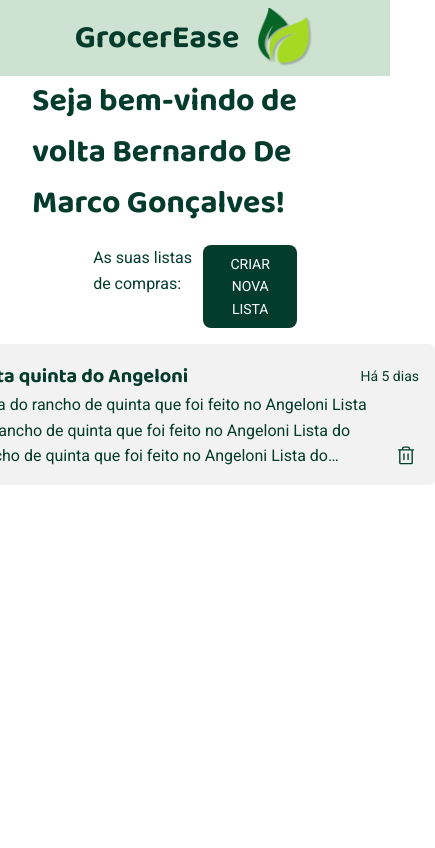
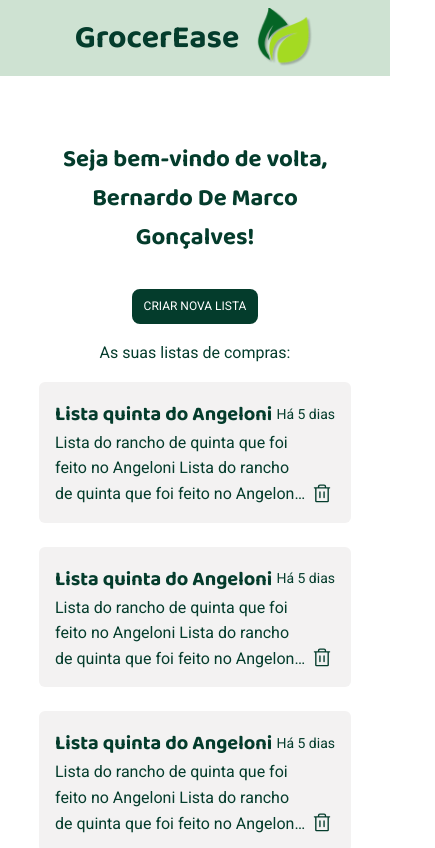
Before and after one commit to JoseMVasconcelos/GrocerEaseProject, a React (Vite) app in the folder client/: page /shopping-lists in a window 390 px wide. Shown: the top 848 px of the page, 435 px wide, since content can reach past the window. Built offline with nearby package versions, Linux system fonts and the light colour scheme.

Commit message:
finished responsive lists grid

```diff
--- a/client/src/pages/ShoppingLists/ShoppingLists.module.css
+++ b/client/src/pages/ShoppingLists/ShoppingLists.module.css
@@ -1,32 +1,72 @@
 .pageContainer {
   flex: 1;
-
+  margin: 4rem 0;
   display: flex;
   flex-direction: column;
   align-items: center;
-  gap: 1rem;
+}
+
+.pageContainer > h1 {
+  text-align: center;
 }
 
 .pageContainer > div {
-  width: 62.5%;
+  margin-top: 2rem;
+  width: 92.5%;
   display: flex;
   justify-content: space-between;
+  align-items: center;
 }
 
-.pageContainer > div > a {
-  text-transform: uppercase;
-  text-decoration: none;
-  text-align: center;
+.pageContainer > div > button {
+  cursor: pointer;
+
+  border: none;
   border-radius: 8px;
   padding: 0.5rem 0.75rem;
-  font-size: 14px;
   width: fit-content;
 
+  text-transform: uppercase;
+  text-align: center;
+  font-size: 0.875rem;
+
+  color: var(--white);
   background-color: var(--green-400);
-  color: var(--white);
   transition: background-color 0.2s ease-in-out;
 }
 
-.pageContainer > div > a:hover {
+.pageContainer > div > button:hover {
   background-color: var(--green-300);
 }
+
+.listsGrid {
+  width: 100%;
+  margin-top: 1rem;
+
+  display: grid;
+  grid-template-columns: repeat(auto-fill, minmax(480px, 1fr));
+  justify-items: center;
+  column-gap: 1rem;
+  row-gap: 1.5rem;
+}
+
+@media screen and (max-width: 30rem) {
+  .pageContainer > h1 {
+    font-size: 1.5rem;
+  }
+
+  .listsGrid {
+    grid-template-columns: 1fr;
+  }
+
+  .pageContainer > div {
+    width: 100%;
+    flex-direction: column;
+    gap: 1rem;
+  }
+
+  .pageContainer > div > button {
+    font-size: 0.75rem;
+    order: -1;
+  }
+}
--- a/client/src/pages/ShoppingLists/components/ListCard/ListCard.module.css
+++ b/client/src/pages/ShoppingLists/components/ListCard/ListCard.module.css
@@ -3,6 +3,7 @@
   border-radius: 6px;
   padding: 1rem;
   width: 30rem;
+  max-width: 80vw;
 }
 
 .listCard > header {
--- a/client/src/pages/ShoppingLists/index.tsx
+++ b/client/src/pages/ShoppingLists/index.tsx
@@ -1,20 +1,28 @@
-import { Link } from 'react-router-dom'
 import styles from './ShoppingLists.module.css'
+import { mockLists } from './mockLists'
+
 import { ListCard } from './components/ListCard'
 
 export function ShoppingLists() {
   return (
     <div className={styles.pageContainer}>
-      <h1>Seja bem-vindo de volta Bernardo De Marco Gonçalves!</h1>
+      <h1>Seja bem-vindo de volta, Bernardo De Marco Gonçalves!</h1>
       <div>
         <p>As suas listas de compras:</p>
-        <Link to={''}>criar nova lista</Link>
+        <button>criar nova lista</button>
       </div>
-      <ListCard
-        createdAt="Há 5 dias"
-        title="Lista quinta do Angeloni"
-        description="Lista do rancho de quinta que foi feito no Angeloni Lista do rancho de quinta que foi feito no Angeloni Lista do rancho de quinta que foi feito no Angeloni Lista do rancho de quinta que foi feito no Angeloni Lista do rancho de quinta que foi feito no Angeloni Lista do rancho de quinta que foi feito no Angeloni o Angeloni Lista do rancho de quinta que foi feito no Angeloni Lista do rancho de quinta que foi feito no Angeloni Lista do rancho de quinta que foi feito no An"
-      />
+      <section className={styles.listsGrid}>
+        {mockLists.map((list) => {
+          return (
+            <ListCard
+              key={list.id}
+              title={list.title}
+              description={list.description}
+              createdAt={list.createdAt}
+            />
+          )
+        })}
+      </section>
     </div>
   )
 }
--- /dev/null
+++ b/client/src/pages/ShoppingLists/mockLists.ts
@@ -0,0 +1,65 @@
+export const mockLists = [
+  {
+    id: 1,
+    title: 'Lista quinta do Angeloni',
+    description:
+      'Lista do rancho de quinta que foi feito no Angeloni Lista do rancho de quinta que foi feito no Angeloni Lista do rancho de quinta que foi feito no Angeloni Lista do rancho de quinta que foi feito no Angeloni Lista do rancho de quinta que foi feito no Angeloni Lista do rancho de quinta que foi feito no Angeloni o Angeloni Lista do rancho de quinta que foi feito no Angeloni Lista do rancho de quinta que foi feito no Angeloni Lista do rancho de quinta que foi feito no An',
+    createdAt: 'Há 5 dias',
+  },
+  {
+    id: 2,
+    title: 'Lista quinta do Angeloni',
+    description:
+      'Lista do rancho de quinta que foi feito no Angeloni Lista do rancho de quinta que foi feito no Angeloni Lista do rancho de quinta que foi feito no Angeloni Lista do rancho de quinta que foi feito no Angeloni Lista do rancho de quinta que foi feito no Angeloni Lista do rancho de quinta que foi feito no Angeloni o Angeloni Lista do rancho de quinta que foi feito no Angeloni Lista do rancho de quinta que foi feito no Angeloni Lista do rancho de quinta que foi feito no An',
+    createdAt: 'Há 5 dias',
+  },
+  {
+    id: 3,
+    title: 'Lista quinta do Angeloni',
+    description:
+      'Lista do rancho de quinta que foi feito no Angeloni Lista do rancho de quinta que foi feito no Angeloni Lista do rancho de quinta que foi feito no Angeloni Lista do rancho de quinta que foi feito no Angeloni Lista do rancho de quinta que foi feito no Angeloni Lista do rancho de quinta que foi feito no Angeloni o Angeloni Lista do rancho de quinta que foi feito no Angeloni Lista do rancho de quinta que foi feito no Angeloni Lista do rancho de quinta que foi feito no An',
+    createdAt: 'Há 5 dias',
+  },
+  {
+    id: 4,
+    title: 'Lista quinta do Angeloni',
+    description:
+      'Lista do rancho de quinta que foi feito no Angeloni Lista do rancho de quinta que foi feito no Angeloni Lista do rancho de quinta que foi feito no Angeloni Lista do rancho de quinta que foi feito no Angeloni Lista do rancho de quinta que foi feito no Angeloni Lista do rancho de quinta que foi feito no Angeloni o Angeloni Lista do rancho de quinta que foi feito no Angeloni Lista do rancho de quinta que foi feito no Angeloni Lista do rancho de quinta que foi feito no An',
+    createdAt: 'Há 5 dias',
+  },
+  {
+    id: 5,
+    title: 'Lista quinta do Angeloni',
+    description:
+      'Lista do rancho de quinta que foi feito no Angeloni Lista do rancho de quinta que foi feito no Angeloni Lista do rancho de quinta que foi feito no Angeloni Lista do rancho de quinta que foi feito no Angeloni Lista do rancho de quinta que foi feito no Angeloni Lista do rancho de quinta que foi feito no Angeloni o Angeloni Lista do rancho de quinta que foi feito no Angeloni Lista do rancho de quinta que foi feito no Angeloni Lista do rancho de quinta que foi feito no An',
+    createdAt: 'Há 5 dias',
+  },
+  {
+    id: 6,
+    title: 'Lista quinta do Angeloni',
+    description:
+      'Lista do rancho de quinta que foi feito no Angeloni Lista do rancho de quinta que foi feito no Angeloni Lista do rancho de quinta que foi feito no Angeloni Lista do rancho de quinta que foi feito no Angeloni Lista do rancho de quinta que foi feito no Angeloni Lista do rancho de quinta que foi feito no Angeloni o Angeloni Lista do rancho de quinta que foi feito no Angeloni Lista do rancho de quinta que foi feito no Angeloni Lista do rancho de quinta que foi feito no An',
+    createdAt: 'Há 5 dias',
+  },
+  {
+    id: 7,
+    title: 'Lista quinta do Angeloni',
+    description:
+      'Lista do rancho de quinta que foi feito no Angeloni Lista do rancho de quinta que foi feito no Angeloni Lista do rancho de quinta que foi feito no Angeloni Lista do rancho de quinta que foi feito no Angeloni Lista do rancho de quinta que foi feito no Angeloni Lista do rancho de quinta que foi feito no Angeloni o Angeloni Lista do rancho de quinta que foi feito no Angeloni Lista do rancho de quinta que foi feito no Angeloni Lista do rancho de quinta que foi feito no An',
+    createdAt: 'Há 5 dias',
+  },
+  {
+    id: 8,
+    title: 'Lista quinta do Angeloni',
+    description:
+      'Lista do rancho de quinta que foi feito no Angeloni Lista do rancho de quinta que foi feito no Angeloni Lista do rancho de quinta que foi feito no Angeloni Lista do rancho de quinta que foi feito no Angeloni Lista do rancho de quinta que foi feito no Angeloni Lista do rancho de quinta que foi feito no Angeloni o Angeloni Lista do rancho de quinta que foi feito no Angeloni Lista do rancho de quinta que foi feito no Angeloni Lista do rancho de quinta que foi feito no An',
+    createdAt: 'Há 5 dias',
+  },
+  {
+    id: 9,
+    title: 'Lista quinta do Angeloni',
+    description:
+      'Lista do rancho de quinta que foi feito no Angeloni Lista do rancho de quinta que foi feito no Angeloni Lista do rancho de quinta que foi feito no Angeloni Lista do rancho de quinta que foi feito no Angeloni Lista do rancho de quinta que foi feito no Angeloni Lista do rancho de quinta que foi feito no Angeloni o Angeloni Lista do rancho de quinta que foi feito no Angeloni Lista do rancho de quinta que foi feito no Angeloni Lista do rancho de quinta que foi feito no An',
+    createdAt: 'Há 5 dias',
+  },
+]
```
